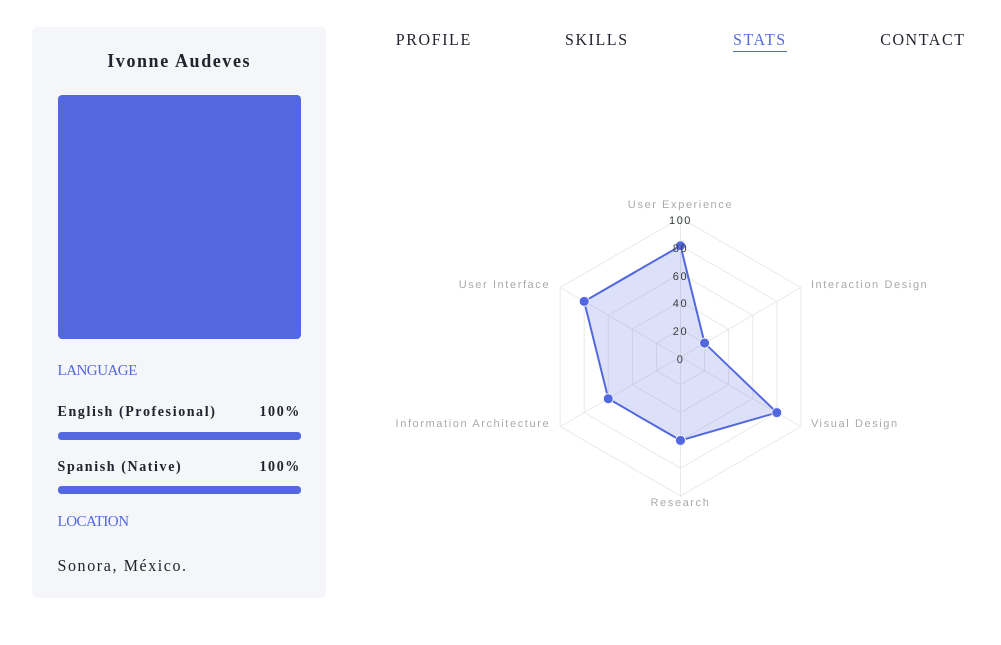
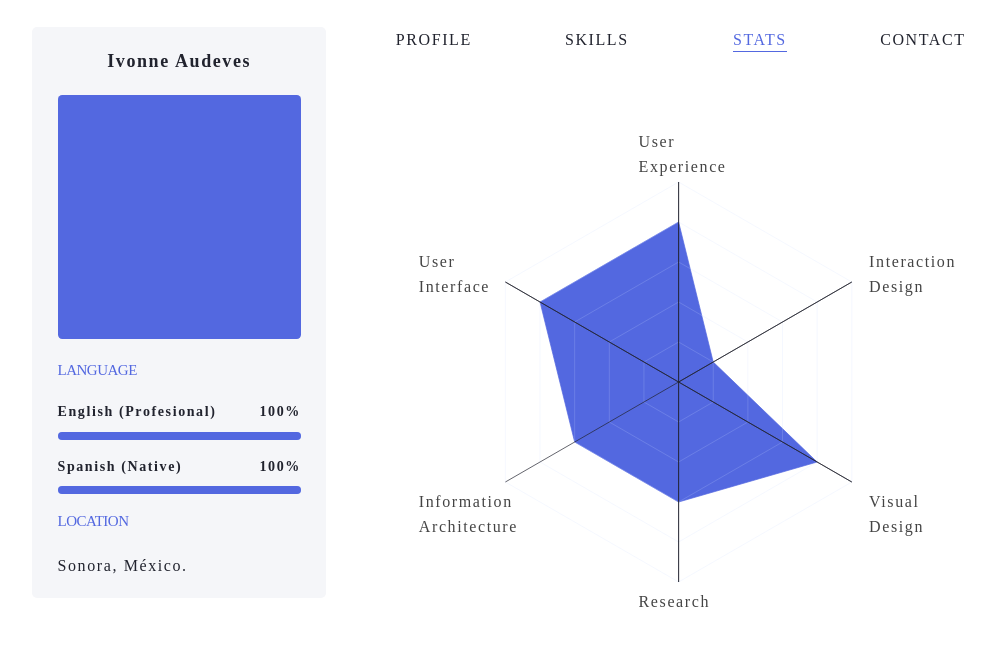
Before and after one commit to pmduaree/filaudeves-portfolio, a Gatsby site: page /about-me in a window 1280 px wide. Both pictures are taken after a click on the element "STATS". Shown: the part 89-734 px from the top of the page, without its empty margins (128-1129 px from the left). Built offline with nearby package versions, Linux system fonts and the light colour scheme; Gatsby itself is replaced by a stand-in of ours; a web font is replaced by a local one.

Commit message:
Create RadarChart

```diff
--- a/src/components/AboutMeStats.js
+++ b/src/components/AboutMeStats.js
@@ -1,46 +1,12 @@
 import React from "react"
 import {STATS} from "../data/stats";
-import ReactApexChart from 'react-apexcharts'
+import RadarChart from "./RadarChart/RadarChart";
 
 const AboutMeStats = () => {
-  const options = {
-    labels: STATS.captions,
-    colors: ['#5368E0'],
-    chart: {
-      toolbar: {
-        show: false
-      }
-    },
-    grid: {
-      position: 'back'
-    },
-    yaxis: {
-      max: 100,
-      tickAmount: 5
-    },
-    dataLabels: {
-      textAnchor: 'end',
-      offsetY: 100,
-      offsetX: 100,
-      style: {
-        fontSize: 12,
-        fontFamily: 'Muli',
-        colors: ['#21232E']
-      }
-    }
-  };
-
-  const series = [{
-    name: 'My Experience',
-    data: STATS.data
-  }];
-
   return (
-    <ReactApexChart
-      series={series}
-      options={options}
-      type={"radar"}
-      height={520}
+    <RadarChart
+      data={STATS.data}
+      labels={STATS.labels}
     />
   )
 };
--- /dev/null
+++ b/src/components/RadarChart/RadarChart.js
@@ -0,0 +1,131 @@
+import React from 'react';
+import PropTypes from 'prop-types'
+import style from '../../styles/radarChart.module.css'
+
+const RadarChart = ({data, labels}) => {
+
+  const chartSize = 600;
+  const numberOfScales = 5;
+  const maxValue = 100;
+  const sin30 = 0.5;
+  const cos30 = 0.86602;
+  const radius = 200;
+  const points = [
+    [0, 1],
+    [cos30, sin30],
+    [cos30, -sin30],
+    [0, -1],
+    [-cos30, -sin30],
+    [-cos30, sin30]
+  ];
+
+  const labelModifier = [
+    [1, 1.2, 'center'],
+    [1.1 ,1.2, 'left'],
+    [1.1 ,1.2, 'left'],
+    [1,1.1, 'center'],
+    [1.5,1.2, 'right'],
+    [1.5,1.2, 'right']
+  ];
+
+  const scalePoints = (radius) => {
+    return points.map(point => [point[0] * radius, point[1] * radius]);
+  };
+
+  const axisPoints = () => {
+    const escalatedPoints = scalePoints(radius);
+    return escalatedPoints.map(escalatedPoint => [[0,0], escalatedPoint]);
+  };
+
+  const shapePoints = () => {
+    const normalizedData = data.map(d => radius * d/maxValue);
+    return normalizedData.map((val, i) =>
+      [val * points[i][0], val * -points[i][1]]
+    );
+  };
+
+  const scale = value => {
+    const points = scalePoints(value / numberOfScales * radius);
+    return (
+    <polygon
+      key={`scale-${value}`}
+      points={points}
+      fill="rgba(0,0,0,0)"
+      stroke="#CADAFF"
+      strokeWidth="0.2"
+    />
+  )};
+
+  const axis = () => (
+    <polyline
+      key={`axix`}
+      points={axisPoints()}
+      stroke="#21232E"
+      strokeWidth=".7"
+    />
+  );
+
+  const shape = () => (
+    <polygon
+      key={`shape`}
+      points={shapePoints()}
+      fill="#5368E0"
+      stroke="#5368E0"
+      strokeWidth="0.7"
+    />
+  );
+
+
+  const dataLabelShape = (text, i) => {
+    const twoLineText = text.split(' ');
+    const x = points[i][0] * radius * labelModifier[i][0] + (i % 3 === 0 ? -40: 0);
+    const y = -points[i][1] * radius * labelModifier[i][1];
+    return (
+      <text
+        key={`caption-of-${i}`}
+        x={x}
+        y={y}
+        dy={10 / 2}
+        fill="#444"
+        fontWeight="400"
+        style={{'text-align': 'right'}}
+      >
+        {twoLineText.map((lineText, lineTextIndex) => (
+          <tspan x={x} y={y + 30 * lineTextIndex}>{lineText}</tspan>
+        ))}
+      </text>
+    )
+  };
+
+  const groups = [];
+  const scales = [];
+  for (let i = numberOfScales; i > 0; i--) {
+    scales.push(scale(i));
+  }
+
+  groups.push(<g key={`shape`}>{shape()}</g>);
+  groups.push(<g key={`scales`}>{scales}</g>);
+  groups.push(<g key={`axis`}>{axis()}</g>);
+  groups.push(<g key={`text`}>{labels.map((text, i) => dataLabelShape(text, i))}</g>);
+
+
+  return (
+    <svg
+      version="1"
+      xmlns="http://www.w3.org/2000/svg"
+      width={chartSize}
+      height={chartSize}
+      viewBox={`0 0 ${chartSize} ${chartSize}`}
+      className={style.container}
+    >
+      <g transform={`translate(${radius+100},${radius+100})`}>{groups}</g>
+    </svg>
+  )
+};
+
+RadarChart.propTypes = {
+  data: PropTypes.array.isRequired,
+  labels: PropTypes.array.isRequired
+};
+
+export default RadarChart;
--- a/src/data/stats.js
+++ b/src/data/stats.js
@@ -1,5 +1,5 @@
 export const STATS = {
   data: [80, 20, 80, 60, 60, 80],
-  captions:
+  labels:
     ["User Experience", "Interaction Design", "Visual Design", "Research", "Information Architecture", "User Interface"]
 };
--- a/src/styles/AboutMeTool.module.css
+++ b/src/styles/AboutMeTool.module.css
@@ -4,6 +4,7 @@
     padding: 10px 20px;
     background-color: #F5F6F9;
     border-radius: 5px;
+    margin: 10px 0;
 }
 
 .image {
--- /dev/null
+++ b/src/styles/radarChart.module.css
@@ -0,0 +1,3 @@
+.container {
+    width: 100%;
+}
```
